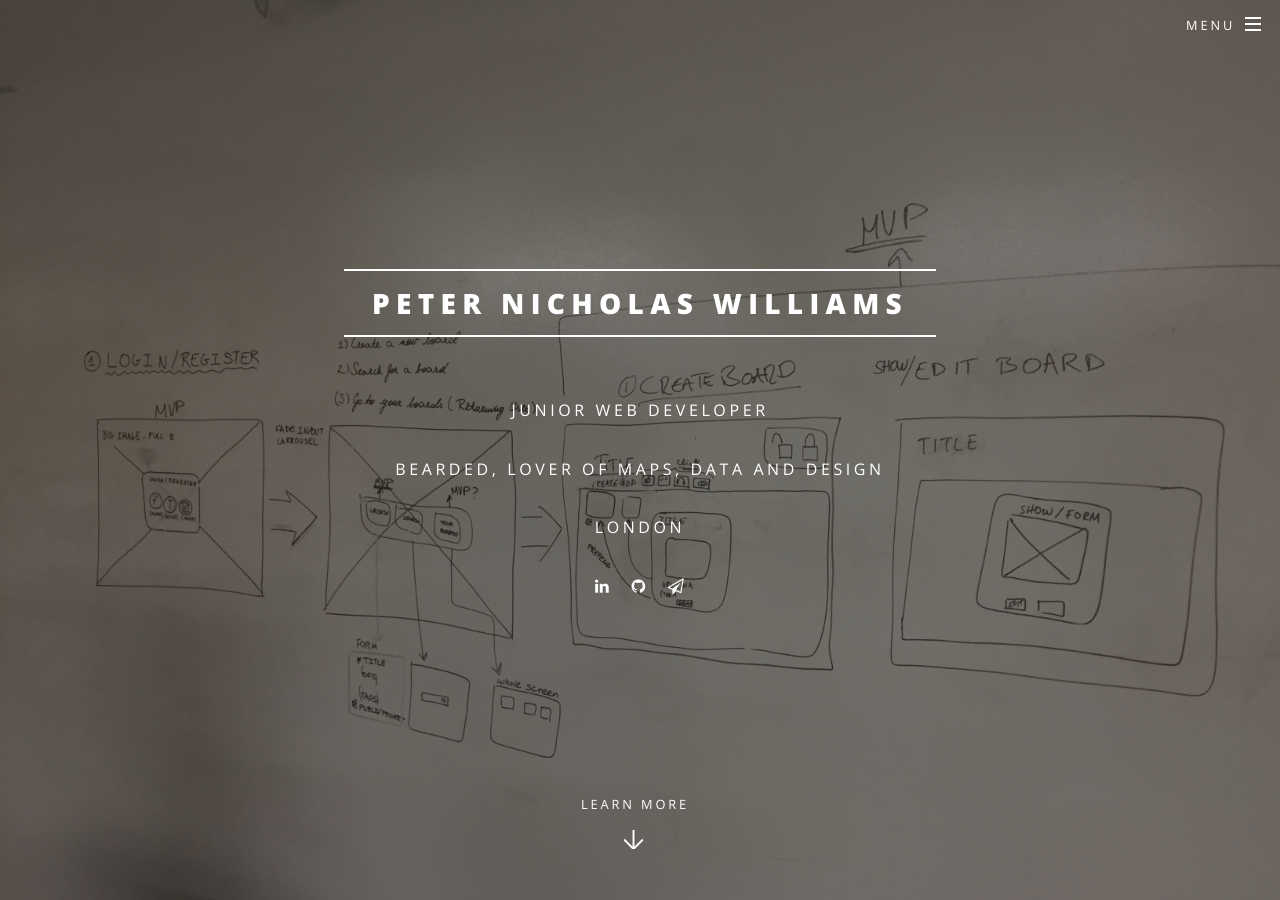
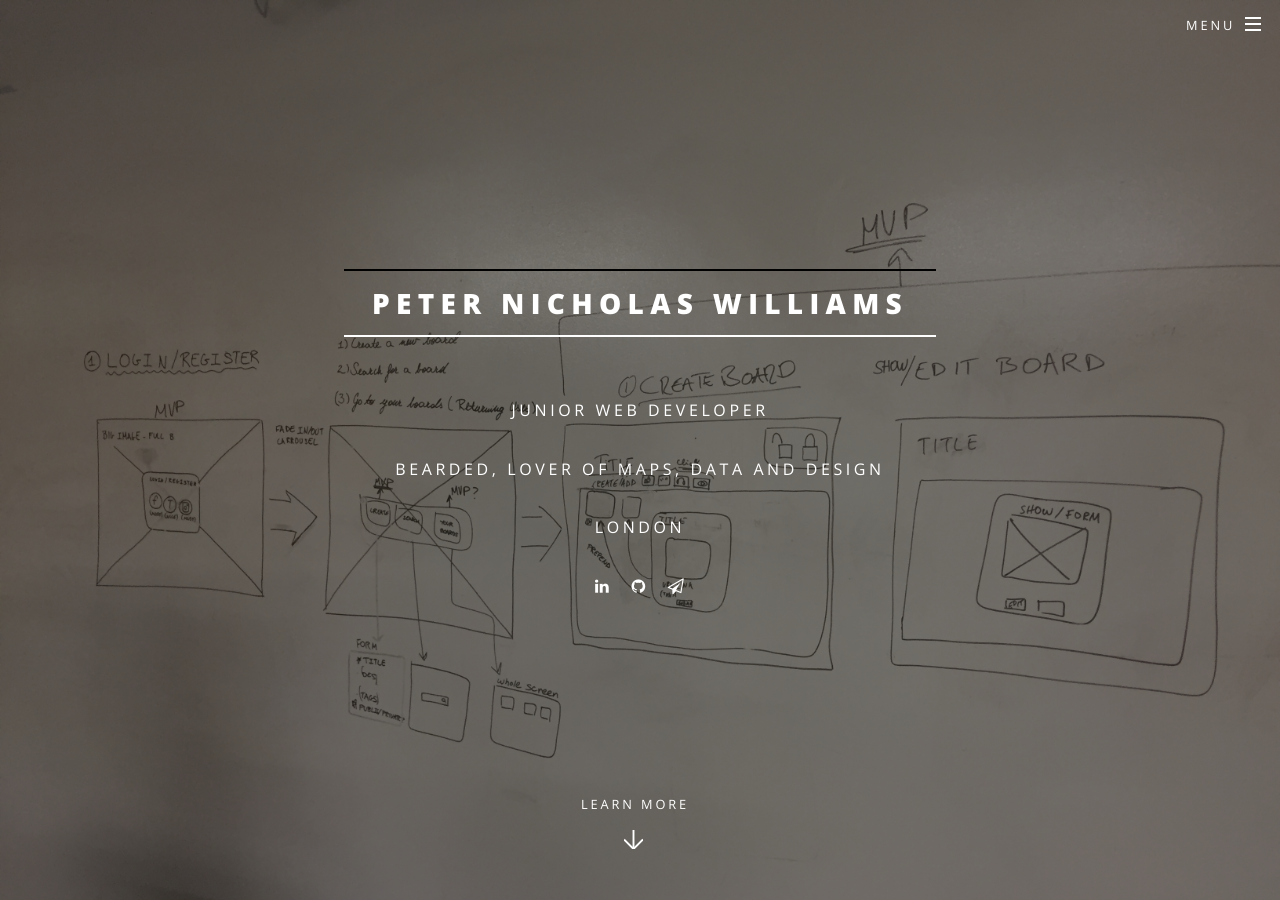
Before and after one commit to pedroeldiablo/pedroeldiablo.github.io, a Jekyll site: the page built from index.md, in a window 1280 px wide and 900 px high. Built offline with Jekyll 4.4.1, drawn with Linux system fonts in a browser that asks for light colours.

Commit message:
rolled back rainbow header

```diff
--- a/css/main.scss
+++ b/css/main.scss
@@ -1534,6 +1534,18 @@ $baseurl: '{{ site.baseurl }}/images';
 				width: 100%;
 			}
 
+      &:before {
+				@include vendor('transition', 'width 0.85s ease');
+				@include vendor('transition-delay', '0.25s');
+				background: black;
+				content: '';
+				display: block;
+				height: 2px;
+				position: absolute;
+				width: 100%;
+			}
+
+
 			&:before {
 				top: 0;
         right: 0
```
Also changed, not shown: 3 other files.
